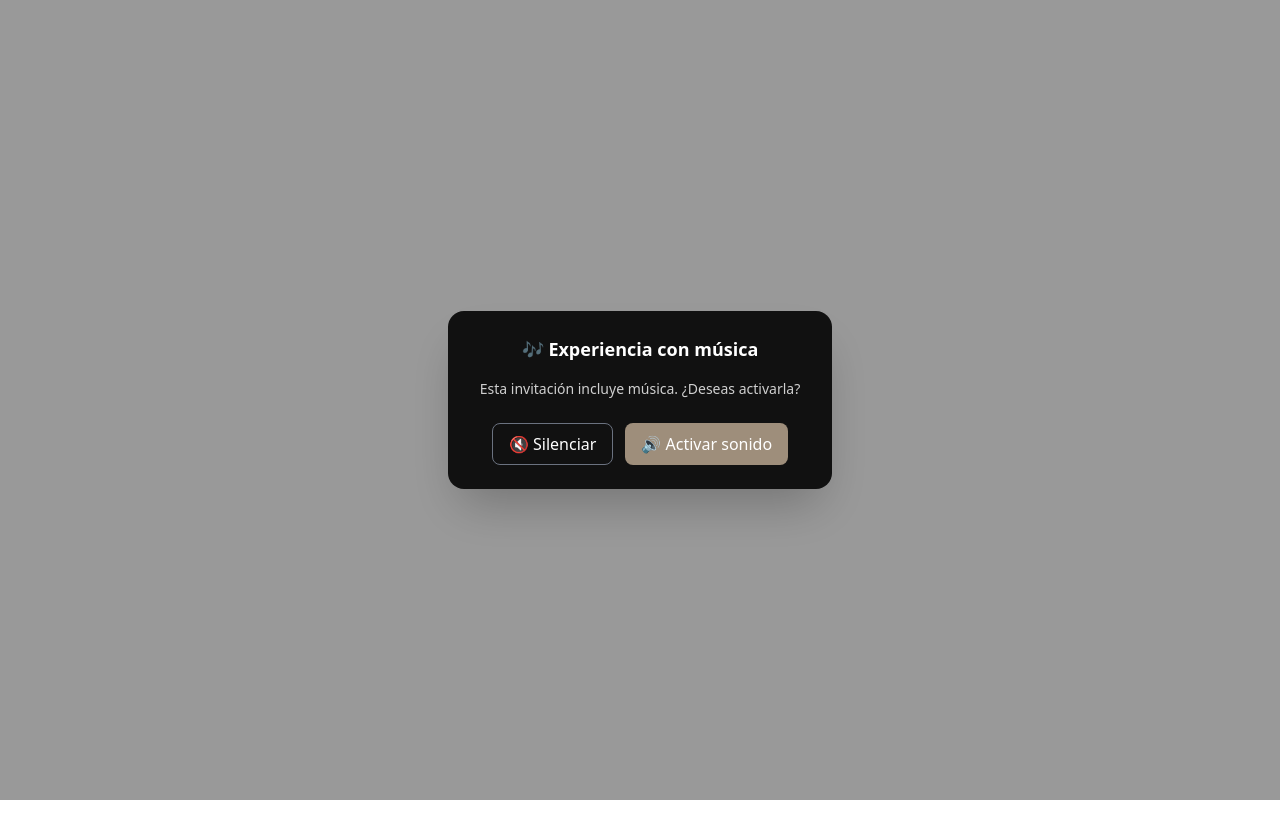
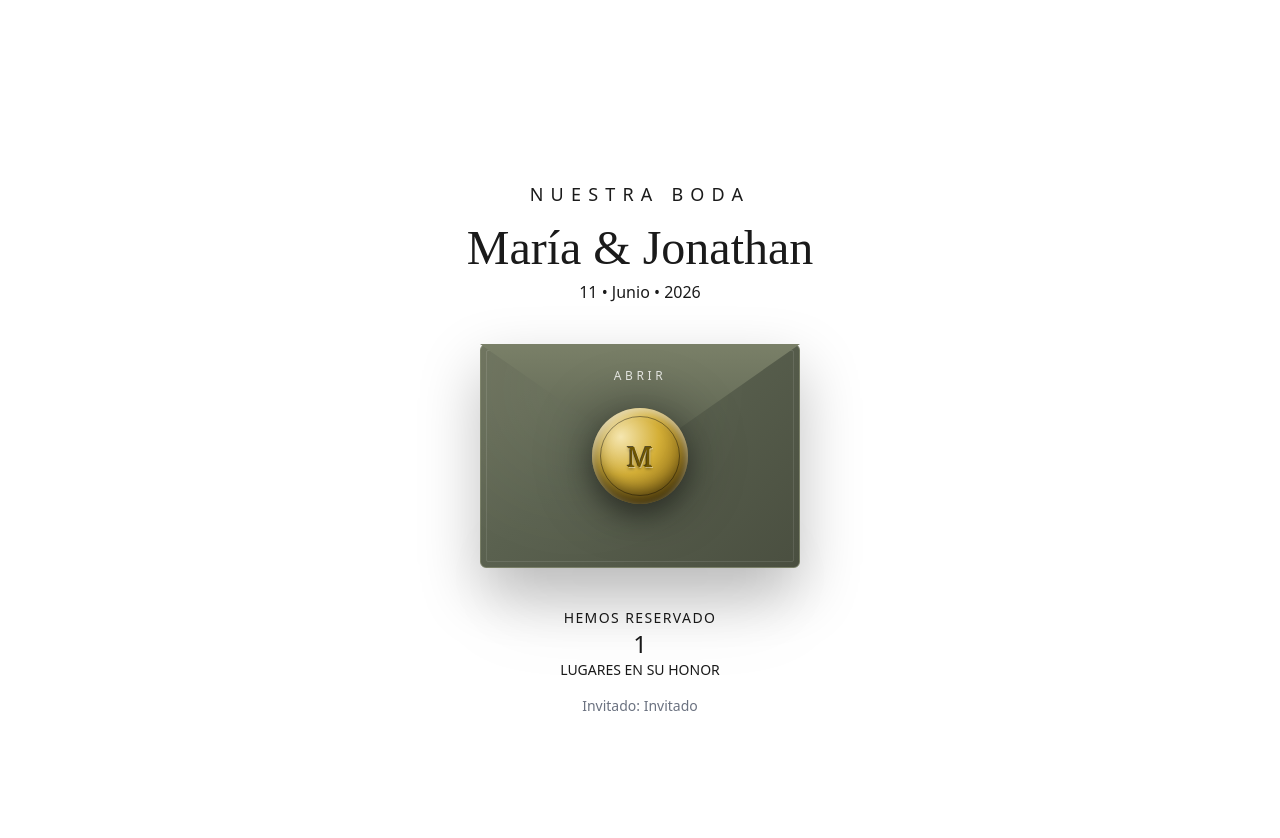
Before and after one commit to patrickespinoza/Invitacion-Web-04, a React (Vite) app in the folder Nuestra-Boda/: page / in a window 1280 px wide. Shown: the top 838 px of the page. Built offline with nearby package versions, Linux system fonts and the light colour scheme; a web font is replaced by a local one.

Commit message:
creacion de pagina personaliza para invitado con portada de inicio de sobre

```diff
--- a/Nuestra-Boda/package.json
+++ b/Nuestra-Boda/package.json
@@ -17,7 +17,7 @@
     "react-confetti": "^6.4.0",
     "react-dom": "^18.3.1",
     "react-icons": "^5.3.0",
-    "react-router-dom": "^6.28.0"
+    "react-router-dom": "^6.30.3"
   },
   "devDependencies": {
     "@types/react": "^18.3.3",
--- a/Nuestra-Boda/src/main.jsx
+++ b/Nuestra-Boda/src/main.jsx
@@ -1,14 +1,24 @@
-import React from 'react'
 import ReactDOM from 'react-dom/client'
 import './index.css'
+import { BrowserRouter, Routes, Route } from 'react-router-dom'
+
 import Portada from './portada'
 import PaginaPrincipal from './PaginaPrincipal'
+import Generador from './pages/Generador'
 
 ReactDOM.createRoot(document.getElementById('root')).render(
-  <main>
-    <div >
-      <Portada/>
-      <PaginaPrincipal/>
-    </div>
-  </main>
+  <BrowserRouter>
+    <Routes>
+      {/* Invitación */}
+      <Route path="/" element={
+        <>
+          <Portada />
+          <PaginaPrincipal />
+        </>
+      } />
+
+      {/* Generador */}
+      <Route path="/generador" element={<Generador />} />
+    </Routes>
+  </BrowserRouter>
 )
--- /dev/null
+++ b/Nuestra-Boda/src/pages/Generador.jsx
@@ -0,0 +1,68 @@
+import { useState } from "react";
+
+export default function Generador() {
+  const [nombre, setNombre] = useState("");
+  const [pases, setPases] = useState(1);
+  const [link, setLink] = useState("");
+
+  const generarLink = () => {
+    if (!nombre) return;
+
+    const url = `${window.location.origin}/?nombre=${encodeURIComponent(nombre)}&pases=${pases}`;
+    setLink(url);
+  };
+
+  const copiarLink = async () => {
+    if (!link) return;
+    await navigator.clipboard.writeText(link);
+    alert("Link copiado ✅");
+  };
+
+  return (
+    <div className="min-h-screen flex flex-col items-center justify-center bg-[#f5f5f5] p-6">
+      <div className="bg-white p-8 rounded-2xl shadow-xl w-full max-w-md">
+        <h1 className="text-2xl font-bold mb-6 text-center">
+          Generador de Invitaciones
+        </h1>
+
+        <input
+          type="text"
+          placeholder="Nombre del invitado"
+          value={nombre}
+          onChange={(e) => setNombre(e.target.value)}
+          className="w-full mb-4 p-3 border rounded-lg"
+        />
+
+        <input
+          type="number"
+          min="1"
+          value={pases}
+          onChange={(e) => setPases(e.target.value)}
+          className="w-full mb-4 p-3 border rounded-lg"
+        />
+
+        <button
+          onClick={generarLink}
+          className="w-full bg-[#6b705c] text-white py-3 rounded-lg mb-4"
+        >
+          Generar link
+        </button>
+
+        {link && (
+          <div className="bg-gray-100 p-3 rounded-lg break-all text-sm mb-4">
+            {link}
+          </div>
+        )}
+
+        {link && (
+          <button
+            onClick={copiarLink}
+            className="w-full bg-black text-white py-3 rounded-lg"
+          >
+            Copiar link
+          </button>
+        )}
+      </div>
+    </div>
+  );
+}
--- a/Nuestra-Boda/src/portada.jsx
+++ b/Nuestra-Boda/src/portada.jsx
@@ -1,130 +1,197 @@
-import React, { useRef, useState } from "react";
+import React, { useRef, useState, useEffect } from "react";
 import { motion, AnimatePresence } from "framer-motion";
 import Countdown from "./componentes-encabezado/encabeza-cuenta";
+
 
 export default function Portada() {
   const audioRef = useRef(null);
 
-  const [mostrarModal, setMostrarModal] = useState(true);
+  const [introActiva, setIntroActiva] = useState(true);
   const [mostrarContenido, setMostrarContenido] = useState(false);
+  const [abrirSobre, setAbrirSobre] = useState(false);
 
-  const activarSonido = () => {
-    if (audioRef.current) {
-      audioRef.current.muted = false;
-      audioRef.current.volume = 0.5;
-      audioRef.current.play();
-    }
-    setMostrarModal(false);
-    setMostrarContenido(true);
-  };
+   const [invitados, setInvitados] = useState("Invitado");
+   const [pases, setPases] = useState(1);
 
-  const silenciar = () => {
-    if (audioRef.current) {
-      audioRef.current.muted = true;
-      audioRef.current.play();
-    }
-    setMostrarModal(false);
-    setMostrarContenido(true);
+   useEffect(() => {
+  const params = new URLSearchParams(window.location.search);
+
+  const nombre = params.get("nombre");
+  const cantidad = params.get("pases");
+
+  if (nombre) setInvitados(nombre);
+  if (cantidad) setPases(parseInt(cantidad));
+}, []);
+
+  const iniciarExperiencia = () => {
+    setAbrirSobre(true);
+
+    setTimeout(() => {
+      if (audioRef.current) {
+        audioRef.current.volume = 0.5;
+        audioRef.current.play();
+      }
+
+      setIntroActiva(false);
+      setMostrarContenido(true);
+    }, 1800);
   };
 
   return (
-    <div className="relative w-full overflow-hidden">
+    <div className="relative w-full overflow-hidden bg-white text-[#1a1a1a]">
 
       {/* AUDIO */}
       <audio ref={audioRef} loop>
         <source src="/TylerShaw.mp3" type="audio/mpeg" />
       </audio>
 
-      {/* CONTENEDOR */}
+      {/* INTRO */}
+      <AnimatePresence>
+        {introActiva && (
+
+          <motion.div
+            className="fixed inset-0 flex flex-col items-center justify-center text-center px-6 z-50 bg-white pt-24"
+            exit={{ opacity: 0 }}
+          >
+
+            {/* TEXTOS */}
+            <p className="tracking-[0.4em] text-lg mb-4 text-black-400">
+              NUESTRA BODA
+            </p>
+
+            <h1 className="text-3xl md:text-5xl font-cursiveDancing mb-2">
+              María & Jonathan
+            </h1>
+
+            <p className="mb-10 text-black-400">
+              11 • Junio • 2026
+            </p>
+
+            {/* SOBRE */}
+            <div
+              onClick={iniciarExperiencia}
+              className="relative w-80 h-56 cursor-pointer"
+              style={{ perspective: 1400 }}
+            >
+              <div className="absolute -bottom-8 left-1/2 -translate-x-1/2 w-72 h-12 bg-black/10 blur-2xl rounded-full" />
+
+              <div
+                className="absolute inset-0 rounded-md shadow-[0_25px_60px_rgba(0,0,0,0.25)] border"
+                style={{
+                  background: "linear-gradient(135deg, #6b705c, #5a614f 40%, #4a4f40 100%)",
+                  borderColor: "#7a8068",
+                }}
+              />
+
+              <div className="absolute inset-[6px] rounded-sm border border-white/10" />
+
+              <div className="absolute inset-0 opacity-10 bg-[radial-gradient(circle_at_30%_20%,#ffffff,transparent_60%)] mix-blend-overlay" />
+
+              <motion.div
+                className="absolute top-0 left-0 w-full h-1/2 origin-top"
+                style={{
+                  clipPath: "polygon(0 0, 50% 100%, 100% 0)",
+                  background: "linear-gradient(to bottom, #7a8068, #5a614f)",
+                  boxShadow: "0 12px 30px rgba(0,0,0,0.25)",
+                }}
+                animate={abrirSobre ? { rotateX: -180 } : { rotateX: 0 }}
+                transition={{ duration: 1.2, ease: [0.22, 1, 0.36, 1] }}
+              />
+
+              {/* SELLO */}
+              <motion.div
+                className="absolute inset-0 flex items-center justify-center pointer-events-none"
+                animate={abrirSobre ? { scale: 0.7, opacity: 0, y: -10 } : { scale: 1, opacity: 1 }}
+                transition={{ duration: 0.5 }}
+              >
+                <div className="relative w-24 h-24 flex items-center justify-center">
+                  <div className="absolute inset-0 rounded-full bg-black/30 blur-xl scale-110" />
+                  <div
+                    className="absolute inset-0 rounded-full"
+                    style={{
+                      background:
+                        "radial-gradient(circle at 30% 30%, #f5e6b0, #d4af37 40%, #9c7a1c 70%, #5f4a00 100%)",
+                      boxShadow: `
+                        inset 0 4px 8px rgba(255,255,255,0.6),
+                        inset 0 -10px 18px rgba(0,0,0,0.6),
+                        0 12px 25px rgba(0,0,0,0.35)
+                      `,
+                    }}
+                  />
+                  <div className="absolute inset-2 rounded-full border border-black/40" />
+                  <div
+                    className="relative z-10 text-[28px] font-serif"
+                    style={{
+                      color: "#6e5500",
+                      textShadow: `
+                        1px 1px 0 rgba(255,255,255,0.4),
+                        -1px -1px 0 rgba(0,0,0,0.6),
+                        0 2px 3px rgba(0,0,0,0.4)
+                      `,
+                    }}
+                  >
+                    M
+                  </div>
+                </div>
+              </motion.div>
+
+              <motion.div
+                className="absolute inset-0 flex items-start justify-center pt-6"
+                animate={abrirSobre ? { opacity: 0 } : { opacity: 1 }}
+              >
+                <p className="text-white/80 tracking-[0.3em] text-xs">
+                  ABRIR
+                </p>
+              </motion.div>
+            </div>
+
+              <p className="mt-10 text-sm tracking-widest text-black-400">
+              HEMOS RESERVADO
+             </p>
+
+            <p className="text-2xl text-black-400">
+           {pases}
+           </p>
+
+           <p className="text-sm text-black-400">
+           LUGARES EN SU HONOR
+           </p>
+
+           <p className="mt-4 text-sm text-gray-500">
+          Invitado: {invitados}
+         </p>
+          </motion.div>
+        )}
+      </AnimatePresence>
+
+      {/* CONTENIDO */}
       <div className="relative w-full">
-
-        {/* IMAGEN (SOLO FADE) */}
         <motion.img
           src="/prueba-03.jpg"
           alt="portada"
           className="w-full h-auto object-contain"
           initial={{ opacity: 0 }}
           animate={mostrarContenido ? { opacity: 1 } : { opacity: 0 }}
-          transition={{ duration: 1.5 }}
         />
 
-        {/* OVERLAY */}
         <motion.div
           className="absolute inset-0 bg-black/30"
           initial={{ opacity: 0 }}
           animate={mostrarContenido ? { opacity: 1 } : { opacity: 0 }}
-          transition={{ duration: 1.5 }}
         />
 
-        {/* CONTENIDO */}
         <motion.div
-          className="absolute inset-0 flex flex-col items-center justify-center text-white text-center px-4 gap-4"
+          className="absolute inset-0 flex flex-col items-center justify-center text-center px-4 text-white"
           initial={{ opacity: 0 }}
           animate={mostrarContenido ? { opacity: 1 } : { opacity: 0 }}
-          transition={{ duration: 1.5, delay: 0.3 }}
         >
-          <p className="text-sm sm:text-lg md:text-2xl lg:text-3xl tracking-widest font-cursiveDancing">
-            Con amor, te invitamos a celebrar
-          </p>
-
-          <h1 className="text-3xl sm:text-5xl md:text-6xl lg:text-8xl font-cursiveDancing">
-            Maria & Jonathan
+          <h1 className="text-4xl md:text-7xl font-cursiveDancing">
+            María & Jonathan
           </h1>
 
-          <p className="text-sm sm:text-lg md:text-2xl lg:text-3xl tracking-widest">
-            SE CASAN
-          </p>
-
-          <div className="pt-5">
-            <Countdown targetDate="2026-06-11T00:00:00" />
-          </div>
+          <Countdown targetDate="2026-06-11T00:00:00" />
         </motion.div>
       </div>
-
-      {/* MODAL */}
-      <AnimatePresence>
-        {mostrarModal && (
-          <motion.div
-            className="fixed inset-0 backdrop-blur-md bg-black/40 flex items-center justify-center z-50 px-6"
-            initial={{ opacity: 0 }}
-            animate={{ opacity: 1 }}
-            exit={{ opacity: 0 }}
-          >
-            <motion.div
-              className="bg-[#111] text-white p-6 rounded-2xl text-center w-full max-w-sm shadow-2xl"
-              initial={{ scale: 0.9, opacity: 0 }}
-              animate={{ scale: 1, opacity: 1 }}
-              exit={{ scale: 0.9, opacity: 0 }}
-            >
-              <h2 className="text-lg font-bold mb-4">
-                🎶 Experiencia con música
-              </h2>
-
-              <p className="text-sm opacity-80 mb-6">
-                Esta invitación incluye música.
-                ¿Deseas activarla?
-              </p>
-
-              <div className="flex flex-col sm:flex-row gap-3 justify-center">
-                <button
-                  onClick={silenciar}
-                  className="px-4 py-2 border border-gray-500 rounded-lg hover:bg-gray-800"
-                >
-                  🔇 Silenciar
-                </button>
-
-                <button
-                  onClick={activarSonido}
-                  className="px-4 py-2 bg-[#9E8E7B] rounded-lg hover:scale-105"
-                >
-                  🔊 Activar sonido
-                </button>
-              </div>
-            </motion.div>
-          </motion.div>
-        )}
-      </AnimatePresence>
-
     </div>
   );
 }
```
Also changed, not shown: Nuestra-Boda/public/floresportada.jpeg (added), 1 other file (tests, documents, lock files or other folders).
